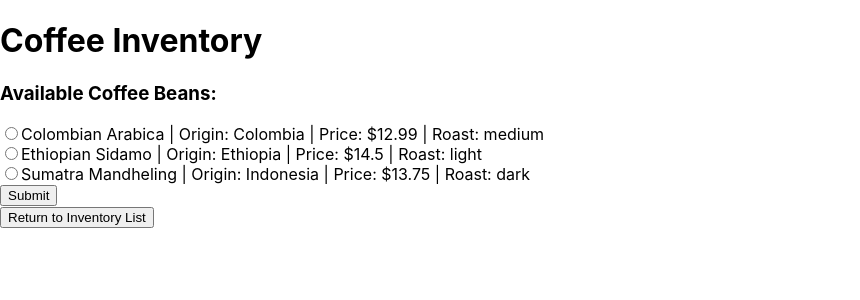
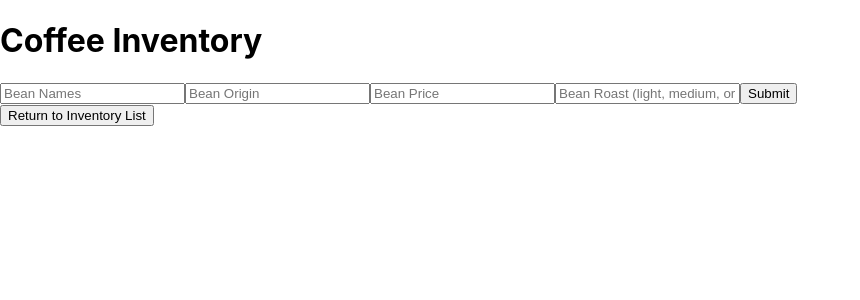
Before and after one commit to amandaguan-ag/coffee-inventory, a React (Create React App) app: page / in a window 1280 px wide. Both pictures are taken after a click on the button "Add Inventory". Shown: the top 300 px of the page, without its empty margins (0-860 px from the left). Built offline with nearby package versions, Linux system fonts and the light colour scheme.

Commit message:
have working update function

```diff
--- a/src/components/EditInventoryForm.js
+++ b/src/components/EditInventoryForm.js
@@ -1,18 +1,30 @@
-import React from "react";
+import React, { useState } from "react";
 import ReusableForm from "./ReusableForm";
 import PropTypes from "prop-types";
 
 function EditInventoryForm(props) {
   const { inventory } = props;
 
+  const [formState, setFormState] = useState({
+    name: inventory.name,
+    origin: inventory.origin,
+    price: inventory.price,
+    roast: inventory.roast,
+    remaining: inventory.remaining,
+  });
+
+  function handleFieldChange(event) {
+    const { name, value } = event.target;
+    setFormState((prev) => ({
+      ...prev,
+      [name]: value,
+    }));
+  }
+
   function handleEditInventoryFormSubmission(event) {
     event.preventDefault();
     props.onEditInventory({
-      name: event.target.name.value,
-      origin: event.target.origin.value,
-      price: event.target.price.value,
-      roast: event.target.roast.value,
-      remaining: event.target.remaining.value,
+      ...formState,
       id: inventory.id,
     });
   }
@@ -20,6 +32,8 @@ function EditInventoryForm(props) {
   return (
     <React.Fragment>
       <ReusableForm
+        formState={formState}
+        onFieldChange={handleFieldChange}
         formSubmissionHandler={handleEditInventoryFormSubmission}
         buttonText="Update Inventory"
       />
--- a/src/components/InventoryControl.js
+++ b/src/components/InventoryControl.js
@@ -71,12 +71,12 @@ class InventoryControl extends React.Component {
     this.setState({ selectedInventory: selectedInventory });
   };
 
-  handleSellingPound = (id) => {
+  handleSellingPound = (id, poundsToSell) => {
     const selectedInventory = this.state.mainInventoryList.find(
       (inventory) => inventory.id === id
     );
-    if (selectedInventory.remaining > 0) {
-      selectedInventory.remaining -= 1;
+    if (selectedInventory.remaining >= poundsToSell) {
+      selectedInventory.remaining -= poundsToSell;
       const updatedMainInventoryList = this.state.mainInventoryList
         .filter((inventory) => inventory.id !== id)
         .concat(selectedInventory);
--- a/src/components/InventoryDetail.js
+++ b/src/components/InventoryDetail.js
@@ -1,7 +1,8 @@
-import React from "react";
+import React, { useState } from "react";
 import PropTypes from "prop-types";
 
 function InventoryDetail(props) {
+  const [poundsToSell, setPoundsToSell] = useState(0);
   const { inventory, onClickingDelete, onClickingEdit, onSellingPound } = props;
   const { name, origin, price, roast, remaining } = inventory;
 
@@ -16,9 +17,14 @@ function InventoryDetail(props) {
       </p>
       <p>Roast: {roast}</p>
       <p>Remaining: {remaining} pounds</p>
-      <button onClick={() => onSellingPound(inventory.id)}>
-        Sell 1 Pound
-      </button>{" "}
+      <input
+        type="number"
+        value={poundsToSell}
+        onChange={(e) => setPoundsToSell(e.target.value)}
+      />
+      <button onClick={() => onSellingPound(inventory.id, poundsToSell)}>
+        Sell {poundsToSell} Pounds
+      </button>
       <button onClick={onClickingEdit}>Update Inventory</button>
       <button onClick={() => onClickingDelete(inventory.id)}>
         Close Inventory
@@ -32,7 +38,7 @@ InventoryDetail.propTypes = {
   inventory: PropTypes.object,
   onClickingDelete: PropTypes.func,
   onClickingEdit: PropTypes.func,
-  onSellingPound: PropTypes.func, // Add new prop type
+  onSellingPound: PropTypes.func,
 };
 
 export default InventoryDetail;
--- a/src/components/NewInventoryForm.js
+++ b/src/components/NewInventoryForm.js
@@ -1,65 +1,39 @@
-import React, { useState } from "react";
+import React from "react";
 import { v4 } from "uuid";
 import PropTypes from "prop-types";
 
 function NewInventoryForm(props) {
-  const availableBeans = [
-    {
-      name: "Colombian Arabica",
-      origin: "Colombia",
-      price: 12.99,
-      roast: "medium",
-    },
-    {
-      name: "Ethiopian Sidamo",
-      origin: "Ethiopia",
-      price: 14.5,
-      roast: "light",
-    },
-    {
-      name: "Sumatra Mandheling",
-      origin: "Indonesia",
-      price: 13.75,
-      roast: "dark",
-    },
-    // Add more beans as needed
-  ];
-
-  const [selectedBean, setSelectedBean] = useState(null);
-
-  function handleBeanSelection(bean) {
-    setSelectedBean(bean);
-  }
-
   function handleNewInventoryFormSubmission(event) {
     event.preventDefault();
+    // Access the values of the input fields
+    const { name, origin, price, roast } = event.target;
+
+    // Create the new inventory object, setting the remaining value to 130 by default
     const newInventory = {
       id: v4(),
-      name: selectedBean.name,
-      origin: selectedBean.origin,
-      price: selectedBean.price,
-      roast: selectedBean.roast,
-      remaining: 130,
+      name: name.value,
+      origin: origin.value,
+      price: parseFloat(price.value),
+      roast: roast.value,
+      remaining: 130, // Default remaining value
     };
+
+    // Call the onNewInventoryCreation prop with the new inventory object
     props.onNewInventoryCreation(newInventory);
   }
 
   return (
     <React.Fragment>
-      <h3>Available Coffee Beans:</h3>
       <form onSubmit={handleNewInventoryFormSubmission}>
-        {availableBeans.map((bean, index) => (
-          <div key={index}>
-            <input
-              type="radio"
-              name="bean"
-              value={index}
-              onChange={() => handleBeanSelection(bean)}
-            />
-            {bean.name} | Origin: {bean.origin} | Price: ${bean.price} | Roast:{" "}
-            {bean.roast}
-          </div>
-        ))}
+        <input type="text" name="name" placeholder="Bean Names" required />
+        <input type="text" name="origin" placeholder="Bean Origin" required />
+        <input type="text" name="price" placeholder="Bean Price" required />
+        <input
+          type="text"
+          name="roast"
+          placeholder="Bean Roast (light, medium, or dark)"
+          required
+        />
         <button type="submit">Submit</button>
       </form>
     </React.Fragment>
--- a/src/components/ReusableForm.js
+++ b/src/components/ReusableForm.js
@@ -2,19 +2,45 @@ import React from "react";
 import PropTypes from "prop-types";
 
 function ReusableForm(props) {
+  const { formState, onFieldChange } = props; // Destructure the props
+
   return (
     <React.Fragment>
       <form onSubmit={props.formSubmissionHandler}>
-        <input type="text" name="name" placeholder="Bean Names" />
-        <input type="text" name="origin" placeholder="Bean Origin" />
-        <input type="text" name="price" placeholder="Bean Price" />
-        <input type="text" name="roast" placeholder="Bean Roast" />
-        {/* The "remaining" input field has been removed */}
+        <input
+          type="text"
+          name="name"
+          placeholder="Bean Names"
+          value={formState.name} // Use the formState values
+          onChange={onFieldChange} // Handle changes using onFieldChange
+        />
+        <input
+          type="text"
+          name="origin"
+          placeholder="Bean Origin"
+          value={formState.origin}
+          onChange={onFieldChange}
+        />
+        <input
+          type="text"
+          name="price"
+          placeholder="Bean Price"
+          value={formState.price}
+          onChange={onFieldChange}
+        />
+        <input
+          type="text"
+          name="roast"
+          placeholder="Bean Roast"
+          value={formState.roast}
+          onChange={onFieldChange}
+        />
         <button type="submit">{props.buttonText}</button>
       </form>
     </React.Fragment>
   );
 }
+
 
 ReusableForm.propTypes = {
   formSubmissionHandler: PropTypes.func,
```
Also changed, not shown: 1 other file (tests, documents, lock files or other folders).
